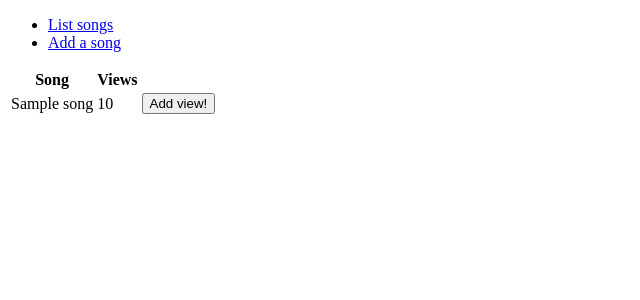
After one commit to vikketii/tsoha, a Flask app: page /songs/ in a window 1280 px wide. The commit adds this page. Shown: the top 300 px of the page, without its empty margins (0-640 px from the left). Run offline with Flask 2, Linux system fonts and the light colour scheme; tables that the repository leaves empty hold one stand-in row (values such as "Sample post").

Commit message:
functionality for adding and listing songs

```diff
--- /dev/null
+++ b/application/songs/views.py
@@ -0,0 +1,28 @@
+from application import app, db
+from flask import redirect, render_template, request, url_for
+from application.songs.models import Song
+
+@app.route('/songs/', methods=['GET'])
+def songs_index():
+    return render_template('songs/list.html', songs=Song.query.all())
+
+@app.route('/songs/new/')
+def songs_form():
+    return render_template('songs/new.html')
+
+@app.route('/songs/<song_id>/', methods=['POST'])
+def songs_add_view(song_id):
+    s = Song.query.get(song_id)
+    s.views += 1
+    db.session().commit()
+
+    return redirect(url_for('songs_index'))
+
+@app.route('/songs/', methods=['POST'])
+def songs_create():
+    s = Song(request.form.get('name'))
+
+    db.session().add(s)
+    db.session().commit()
+
+    return redirect(url_for('songs_index'))
--- a/application/templates/layout.html
+++ b/application/templates/layout.html
@@ -7,6 +7,11 @@
 </head>
 
 <body>
+    <ul>
+        <li><a href='{{ url_for("songs_index") }}'>List songs</a></li>
+        <li><a href='{{ url_for("songs_form") }}'>Add a song</a></li>
+    </ul>
+
     {% block body %}
     <p>
         Content.
--- /dev/null
+++ b/application/templates/songs/list.html
@@ -0,0 +1,21 @@
+{% extends "layout.html" %}
+
+{% block body %}
+  <table>
+    <tr>
+      <th>Song</th>
+      <th>Views</th>
+    </tr>
+    {% for song in songs %}
+    <tr>
+      <td>{{ song.name }}</td>
+      <td>{{ song.views }}</td>
+      <td>
+          <form method='POST' action='{{ url_for("songs_add_view", song_id=song.id) }}'>
+              <input type='submit' value='Add view!'>
+          </form>
+      </td>
+    </tr>
+    {% endfor %}
+  </table>
+{% endblock %}
```
Also changed, not shown: application/__init__.py (+15 -0 lines), application/songs/models.py (added, +10 -0 lines), application/templates/songs/new.html (added, +8 -0 lines), application/songs/__init__.py (added), 1 other file.
